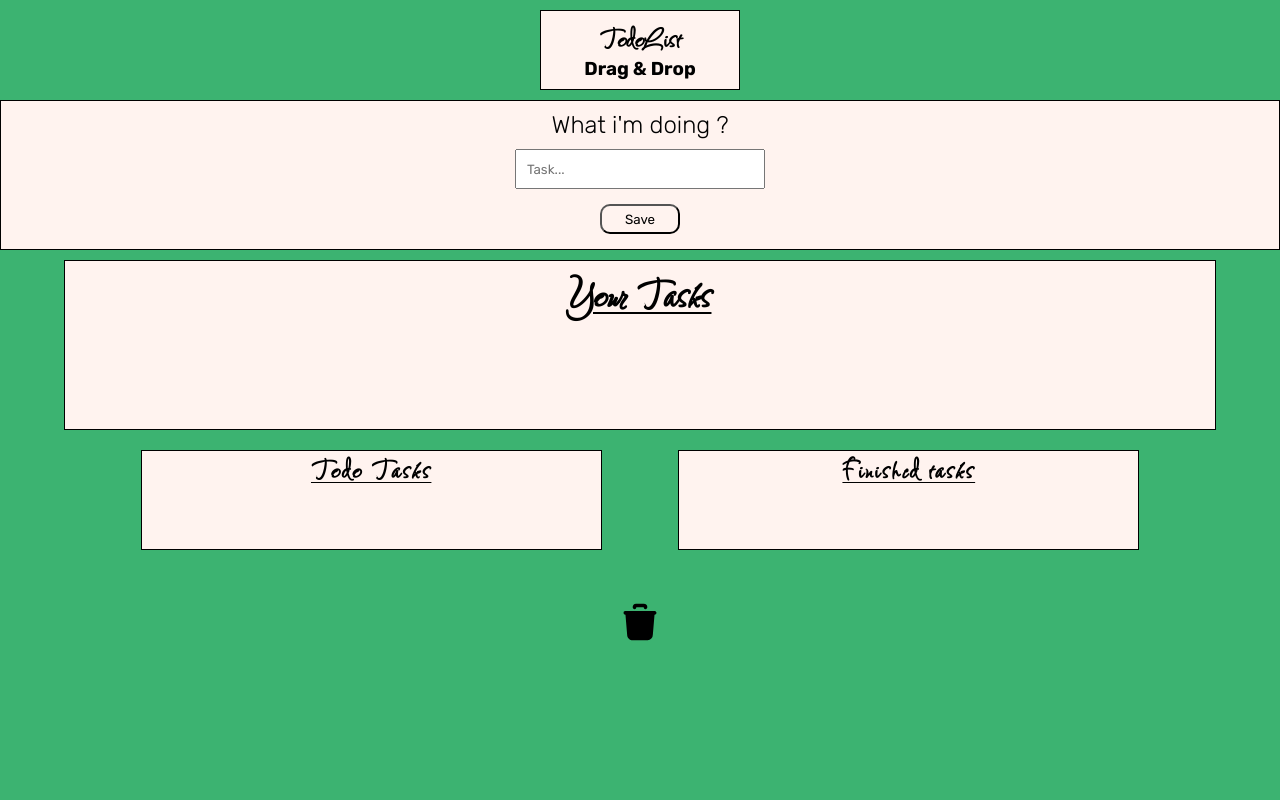
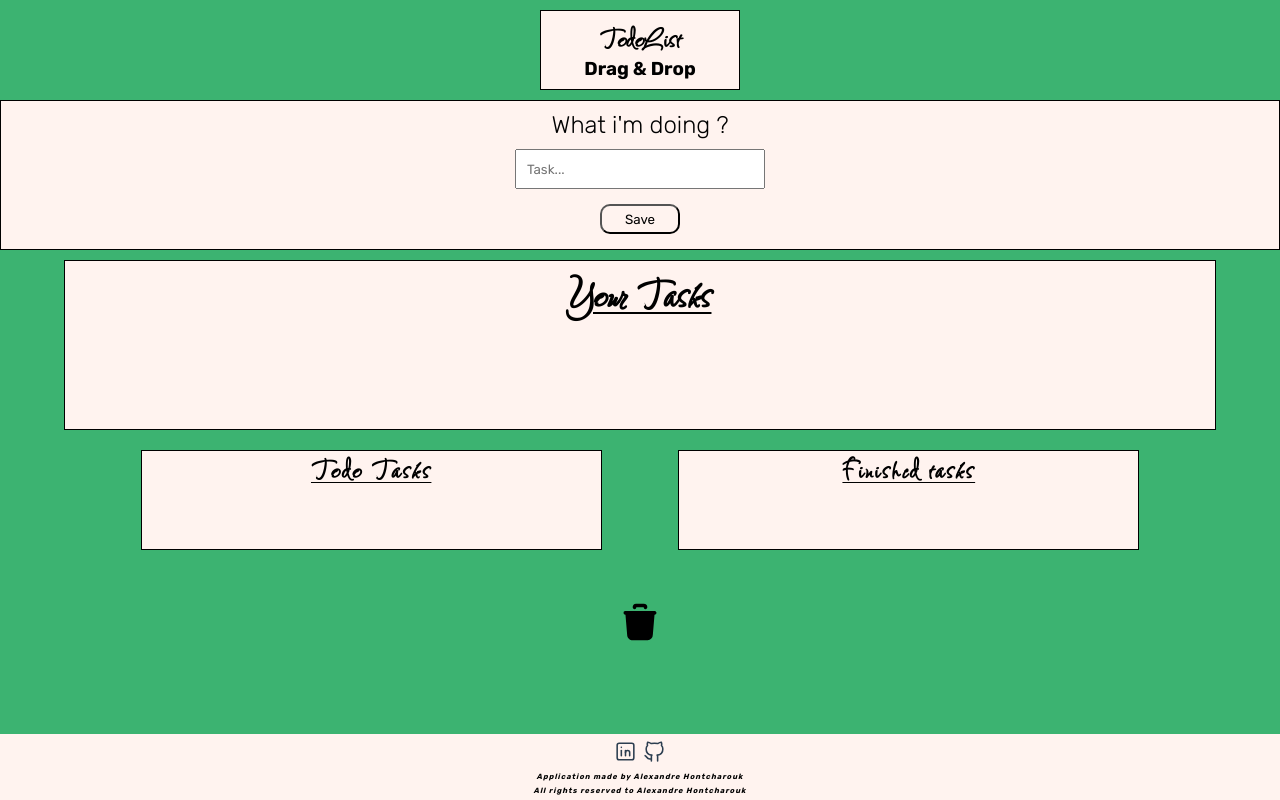
Before and after one commit to widmaker666/TodoListDragNdrop_fromscratch, a website: page index.html in a window 1280 px wide. Drawn offline with Linux system fonts and the light colour scheme.

Commit message:
maj update profil2

```diff
--- a/index.html
+++ b/index.html
@@ -36,11 +36,79 @@
         <div class="f-tasks"></div>
       </div>
     </section>
-    <div class="trash" id="trashed"><svg xmlns="http://www.w3.org/2000/svg" class="icon icon-tabler icon-tabler-trash-filled" width="44" height="44" viewBox="0 0 24 24" stroke-width="1.5" stroke="#2c3e50" fill="none" stroke-linecap="round" stroke-linejoin="round">
-      <path stroke="none" d="M0 0h24v24H0z" fill="none"/>
-      <path d="M20 6a1 1 0 0 1 .117 1.993l-.117 .007h-.081l-.919 11a3 3 0 0 1 -2.824 2.995l-.176 .005h-8c-1.598 0 -2.904 -1.249 -2.992 -2.75l-.005 -.167l-.923 -11.083h-.08a1 1 0 0 1 -.117 -1.993l.117 -.007h16z" stroke-width="0" fill="currentColor" />
-      <path d="M14 2a2 2 0 0 1 2 2a1 1 0 0 1 -1.993 .117l-.007 -.117h-4l-.007 .117a1 1 0 0 1 -1.993 -.117a2 2 0 0 1 1.85 -1.995l.15 -.005h4z" stroke-width="0" fill="currentColor" />
-    </svg></div>
+    <div class="trash" id="trashed">
+      <svg
+        xmlns="http://www.w3.org/2000/svg"
+        class="icon icon-tabler icon-tabler-trash-filled"
+        width="44"
+        height="44"
+        viewBox="0 0 24 24"
+        stroke-width="1.5"
+        stroke="#2c3e50"
+        fill="none"
+        stroke-linecap="round"
+        stroke-linejoin="round"
+      >
+        <path stroke="none" d="M0 0h24v24H0z" fill="none" />
+        <path
+          d="M20 6a1 1 0 0 1 .117 1.993l-.117 .007h-.081l-.919 11a3 3 0 0 1 -2.824 2.995l-.176 .005h-8c-1.598 0 -2.904 -1.249 -2.992 -2.75l-.005 -.167l-.923 -11.083h-.08a1 1 0 0 1 -.117 -1.993l.117 -.007h16z"
+          stroke-width="0"
+          fill="currentColor"
+        />
+        <path
+          d="M14 2a2 2 0 0 1 2 2a1 1 0 0 1 -1.993 .117l-.007 -.117h-4l-.007 .117a1 1 0 0 1 -1.993 -.117a2 2 0 0 1 1.85 -1.995l.15 -.005h4z"
+          stroke-width="0"
+          fill="currentColor"
+        />
+      </svg>
+    </div>
+    <footer>
+      <div class="social">
+        <a href="https://www.linkedin.com/in/alexandre-hontcharouk-879b71b9/"
+        target="_blank"
+          ><svg
+            xmlns="http://www.w3.org/2000/svg"
+            class="icon icon-tabler icon-tabler-brand-linkedin"
+            width="25"
+            height="25"
+            viewBox="0 0 24 24"
+            stroke-width="1.5"
+            stroke="#2c3e50"
+            fill="none"
+            stroke-linecap="round"
+            stroke-linejoin="round"
+          >
+            <path stroke="none" d="M0 0h24v24H0z" fill="none" />
+            <path
+              d="M4 4m0 2a2 2 0 0 1 2 -2h12a2 2 0 0 1 2 2v12a2 2 0 0 1 -2 2h-12a2 2 0 0 1 -2 -2z"
+            />
+            <path d="M8 11l0 5" />
+            <path d="M8 8l0 .01" />
+            <path d="M12 16l0 -5" />
+            <path d="M16 16v-3a2 2 0 0 0 -4 0" /></svg
+        ></a>
+        <a href="https://github.com/widmaker666" target="_blank"
+          ><svg
+            xmlns="http://www.w3.org/2000/svg"
+            class="icon icon-tabler icon-tabler-brand-github"
+            width="25"
+            height="25"
+            viewBox="0 0 24 24"
+            stroke-width="1.5"
+            stroke="#2c3e50"
+            fill="none"
+            stroke-linecap="round"
+            stroke-linejoin="round"
+          >
+            <path stroke="none" d="M0 0h24v24H0z" fill="none" />
+            <path
+              d="M9 19c-4.3 1.4 -4.3 -2.5 -6 -3m12 5v-3.5c0 -1 .1 -1.4 -.5 -2c2.8 -.3 5.5 -1.4 5.5 -6a4.6 4.6 0 0 0 -1.3 -3.2a4.2 4.2 0 0 0 -.1 -3.2s-1.1 -.3 -3.5 1.3a12.3 12.3 0 0 0 -6.2 0c-2.4 -1.6 -3.5 -1.3 -3.5 -1.3a4.2 4.2 0 0 0 -.1 3.2a4.6 4.6 0 0 0 -1.3 3.2c0 4.6 2.7 5.7 5.5 6c-.6 .6 -.6 1.2 -.5 2v3.5"
+            /></svg
+        ></a>
+      </div>
+      <h6>Application made by Alexandre Hontcharouk</h6>
+      <h6>All rights reserved to Alexandre Hontcharouk</h6>
+    </footer>
     <script src="script.js"></script>
   </body>
 </html>
--- a/style.scss
+++ b/style.scss
@@ -27,7 +27,7 @@ html {
 
 body {
   background: mediumseagreen;
-  height: 100vh;
+  min-height: 100vh;
 
   & .title-section {
     height: auto;
@@ -256,4 +256,22 @@ body {
       transform: scale(1.15);
     }
   }
+  & footer {
+    position: absolute;
+    bottom: 0;
+    width: 100%;
+    background: rgb(255, 243, 239);
+    display: flex;
+    flex-direction: column;
+    justify-content: center;
+    align-items: center;
+    gap: 5px;
+    margin-top: 20px;
+    font-family: $font-reg;
+    font-weight: 100;
+    font-style: italic;
+    letter-spacing: 1px;
+    font-size: 0.7rem;
+    padding: 5px;
+  }
 }
```
Also changed, not shown: style.css, 1 other file.
